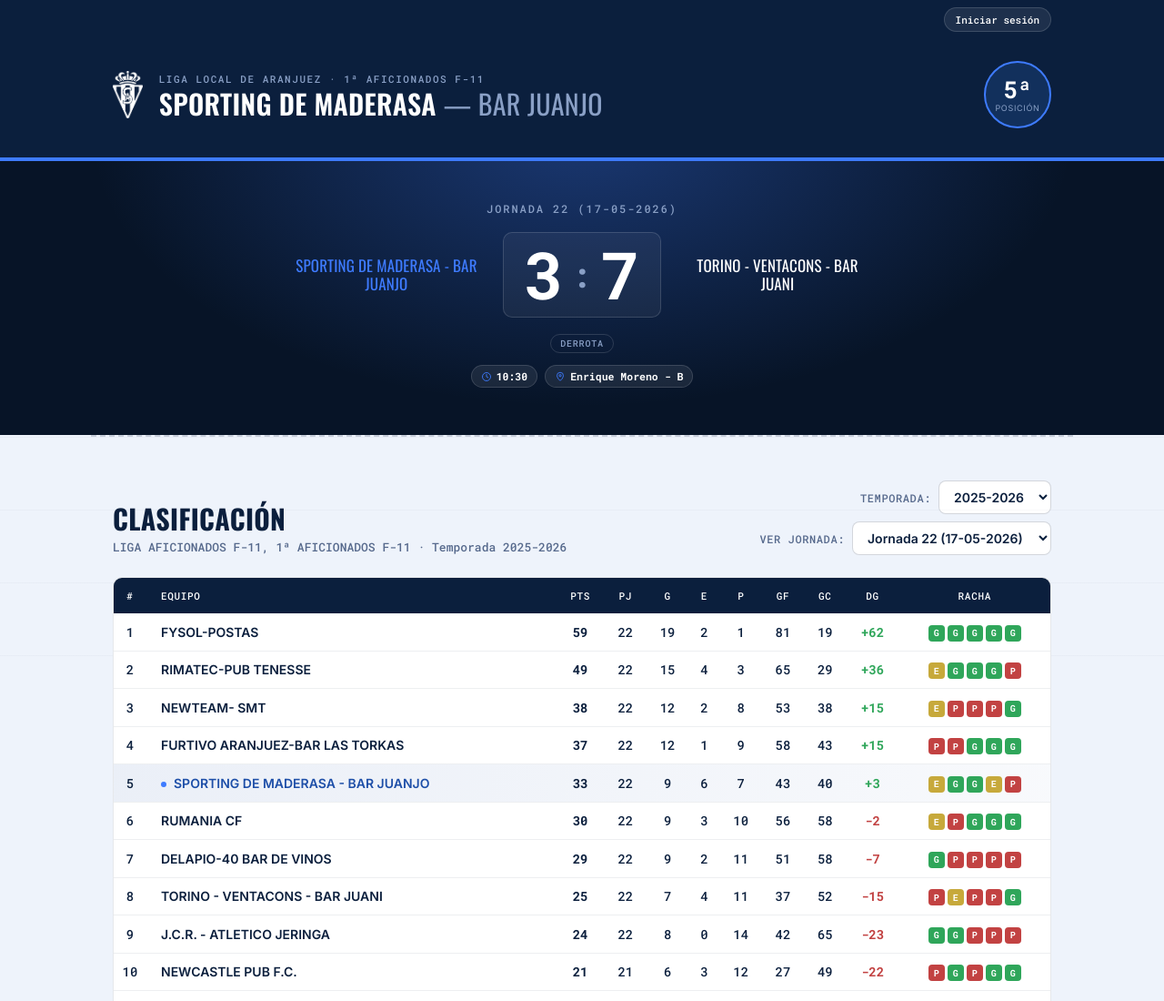
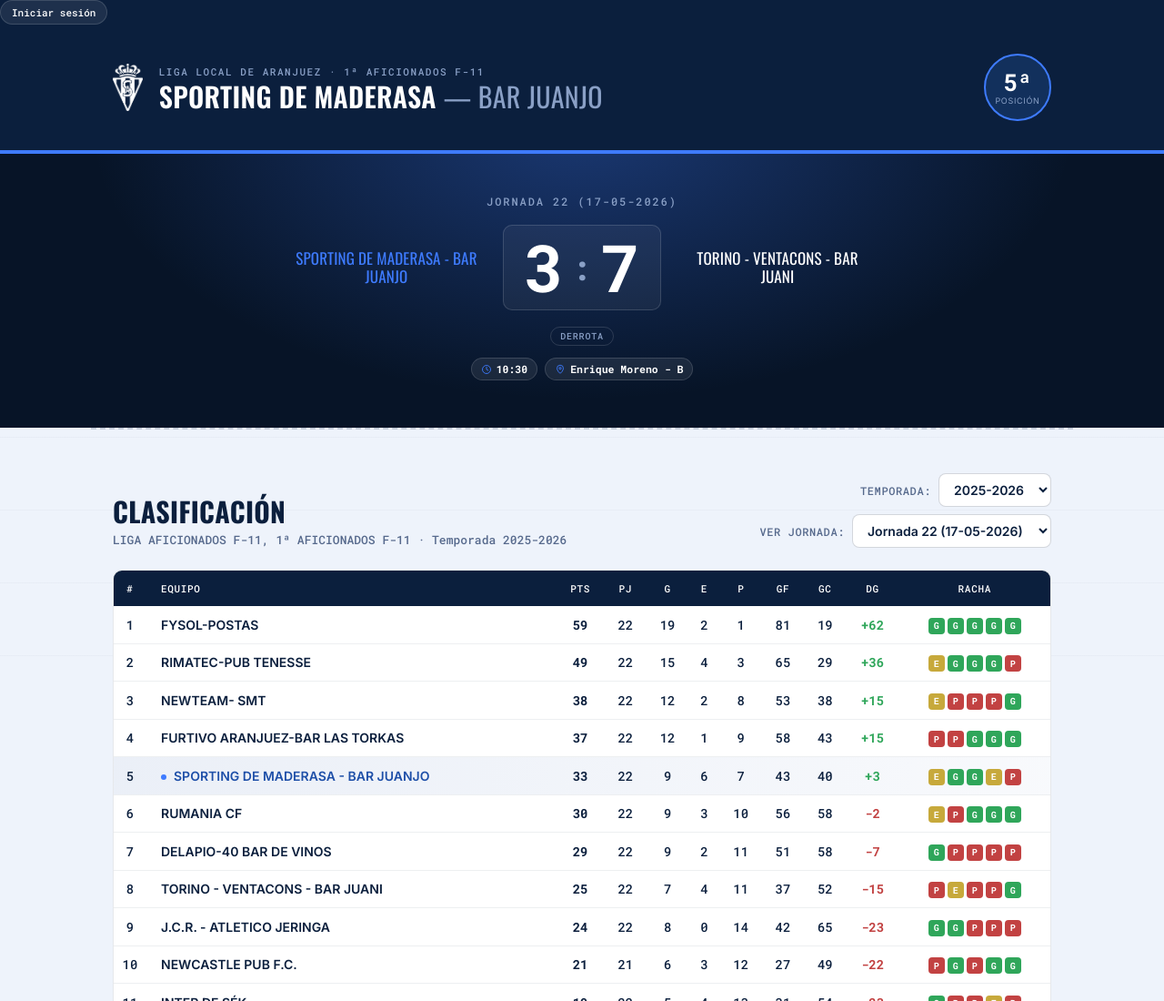
Before and after one commit to encinasalex94/sportingligalocal, a website with bundled scripts: page docs/index.html in a window 1280 px wide. Shown: the top 1100 px of the page at 91% size. Built offline with nearby package versions, Linux system fonts and the light colour scheme; no server answers.

Commit message:
Actualiza docs/index.html (despliegue automatico)

```diff
--- a/docs/index.html
+++ b/docs/index.html
@@ -18,10 +18,8 @@
 <div class="pitch-lines" aria-hidden="true"></div>
 
 <header class="site-header">
-  <div class="wrap auth-bar">
-    <div id="auth-widget">
-      <!-- generado por JS -->
-    </div>
+  <div id="auth-widget" class="auth-widget-corner">
+    <!-- generado por JS -->
   </div>
   <div class="wrap header-inner">
     <div class="brand">
```
